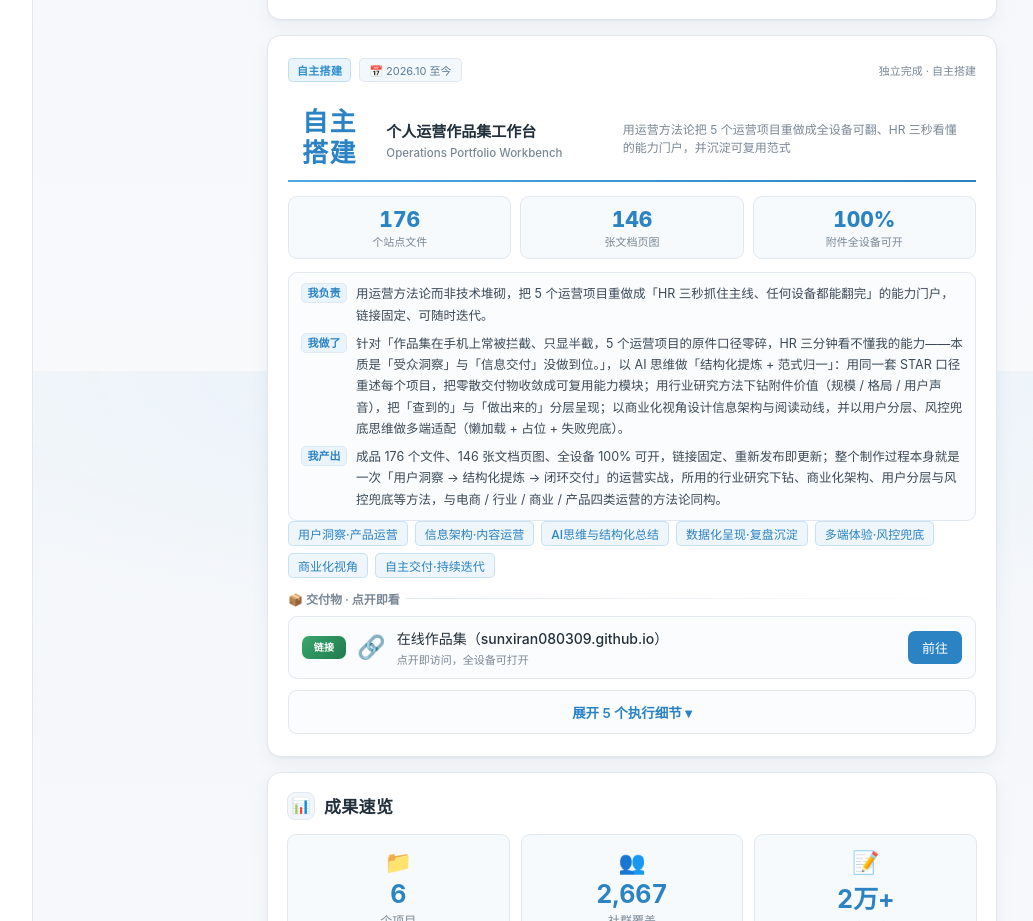
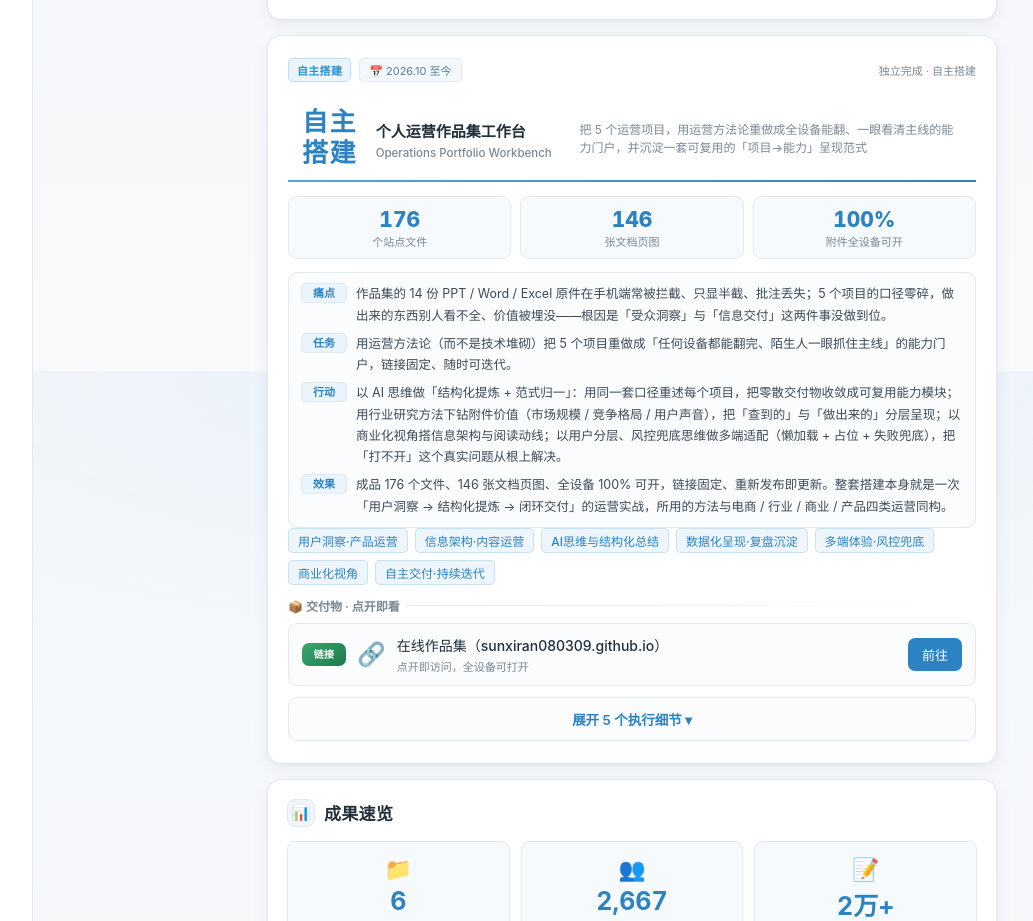
Before and after one commit to Sunxiran080309/sunxiran080309.github.io, a plain HTML site: page index.html in a window 1280 px wide. Shown: the part 6029-6950 px from the top of the page, without its empty margins (49-1082 px from the left). Drawn offline with Linux system fonts and the light colour scheme; some packages are replaced by stand-ins of ours; a script that the page names is missing.

Commit message:
portfolio: 孙习冉运营作品集 首版部署

```diff
--- a/index.html
+++ b/index.html
@@ -962,25 +962,20 @@ var P=[
 {
  id:'wb', src:'wb', srcTxt:'自主搭建',
  four:'自主搭建', name:'Operations Portfolio Workbench', nameCn:'个人运营作品集工作台',
- sub:'用运营方法论把 5 个运营项目重做成全设备可翻、HR 三秒看懂的能力门户，并沉淀可复用范式',
+ sub:'把 5 个运营项目，用运营方法论重做成全设备能翻、一眼看清主线的能力门户，并沉淀一套可复用的「项目→能力」呈现范式',
  time:'2026.10 至今',
  meta:'独立完成 · 自主搭建',
  metrics:[{n:'176',c:'个站点文件'},{n:'146',c:'张文档页图'},{n:'100%',c:'附件全设备可开'}],
  star:[
-  ['痛点','作品集在手机上常被拦截、只显半截，5 个运营项目的原件口径零碎，HR 三分钟看不懂我的能力——本质是「受众洞察」与「信息交付」没做到位。'],
-  ['任务','用运营方法论而非技术堆砌，把 5 个运营项目重做成「HR 三秒抓住主线、任何设备都能翻完」的能力门户，链接固定、可随时迭代。'],
-  ['行动','以 AI 思维做「结构化提炼 + 范式归一」：用同一套 STAR 口径重述每个项目，把零散交付物收敛成可复用能力模块；用行业研究方法下钻附件价值（规模 / 格局 / 用户声音），把「查到的」与「做出来的」分层呈现；以商业化视角设计信息架构与阅读动线，并以用户分层、风控兜底思维做多端适配（懒加载 + 占位 + 失败兜底）。'],
-  ['效果','成品 176 个文件、146 张文档页图、全设备 100% 可开，链接固定、重新发布即更新；整个制作过程本身就是一次「用户洞察 → 结构化提炼 → 闭环交付」的运营实战，所用的行业研究下钻、商业化架构、用户分层与风控兜底等方法，与电商 / 行业 / 商业 / 产品四类运营的方法论同构。']
- ],
- duty:[
-  ['我负责','从需求洞察到上线运维全流程独立完成（受众洞察 · 信息架构 · 文案 · 转档 · 部署 · 统计）'],
-  ['我做了','AI 结构化提炼 14 份原件 → 范式归一 5 个运营项目 → 多端适配与风控兜底 → 静态部署 + 固定链接 + 访问统计'],
-  ['我产出','176 文件全设备可开门户 · 固定链接 · 一套可复用的「项目→能力」呈现范式']
+  ['痛点','作品集的 14 份 PPT / Word / Excel 原件在手机端常被拦截、只显半截、批注丢失；5 个项目的口径零碎，做出来的东西别人看不全、价值被埋没——根因是「受众洞察」与「信息交付」这两件事没做到位。'],
+  ['任务','用运营方法论（而不是技术堆砌）把 5 个项目重做成「任何设备都能翻完、陌生人一眼抓住主线」的能力门户，链接固定、随时可迭代。'],
+  ['行动','以 AI 思维做「结构化提炼 + 范式归一」：用同一套口径重述每个项目，把零散交付物收敛成可复用能力模块；用行业研究方法下钻附件价值（市场规模 / 竞争格局 / 用户声音），把「查到的」与「做出来的」分层呈现；以商业化视角搭信息架构与阅读动线；以用户分层、风控兜底思维做多端适配（懒加载 + 占位 + 失败兜底），把「打不开」这个真实问题从根上解决。'],
+  ['效果','成品 176 个文件、146 张文档页图、全设备 100% 可开，链接固定、重新发布即更新。整套搭建本身就是一次「用户洞察 → 结构化提炼 → 闭环交付」的运营实战，所用的方法与电商 / 行业 / 商业 / 产品四类运营同构。']
  ],
  tags:['用户洞察·产品运营','信息架构·内容运营','AI思维与结构化总结','数据化呈现·复盘沉淀','多端体验·风控兜底','商业化视角','自主交付·持续迭代'],
- secs:[{t:'项目定位',h:'📌',p:'这是为求职运营岗自主搭建的对外作品集门户，目的是把上面 5 个运营项目的原件与能力，用「HR 一眼看懂、任何设备都能打开」的方式呈现。本站纯静态、本人维护、链接固定。'}],
+ secs:[{t:'项目定位',h:'📌',p:'这是为求职运营岗自主搭建的对外作品集门户，目的是把上面 5 个运营项目的原件与能力，用「一眼看懂主线、任何设备都能打开」的方式呈现。本站纯静态、本人维护、链接固定。'}],
  subs:[
-  {t:'需求洞察与痛点定义',h:'🔍',d:'从使用者（HR / 面试官）视角发现手机端打开附件的拦阻与半截显示问题，把「打不开」定义为真实产品需求，而不是归咎于对方设备。'},
+  {t:'需求洞察与痛点定义',h:'🔍',d:'从使用者视角发现手机端打开附件的拦阻与半截显示问题，把「打不开」定义为真实产品需求，而不是归咎于对方设备。'},
   {t:'信息架构与文案重构',h:'🧱',d:'把 5 个运营项目统一为「背景—我做了—结果」口径，附件直挂卡片、减少跳转；导航与板块顺序按阅读动线排布，让陌生人三秒看懂。'},
   {t:'文档转档与批注还原',h:'📄',d:'14 份 PPT / Word / Excel 逐份转成 146 张分页预览图；两份带批注文档用「带标记导出 + 重绘批注栏」的方式把批注原样还原，不留空白。'},
   {t:'资源组织与多端适配',h:'📱',d:'176 个文件按 assets 归类；逐页图 + 原生懒加载 + 占位高度 + 加载失败兜底，确保手机与电脑端都能完整打开每一个附件。'},
@@ -1029,11 +1024,11 @@ function cardHTML(p){
       (p.name?'<span class="p-en">'+esc(p.name)+'</span>':'')+'</div>'+
       '<div class="p-sub">'+esc(p.sub)+'</div>'+(p.cal?'<div class="p-cal">'+esc(p.cal)+'</div>':'')+'</div>'+
     '<div class="metrics">'+m+'</div>'+
-    '<div class="p-duty">'+
+    (p.duty?'<div class="p-duty">'+
       '<div class="pd-r"><span class="pd-k">我负责</span><span class="pd-v">'+p.star[1][1]+'</span></div>'+
       '<div class="pd-r"><span class="pd-k">我做了</span><span class="pd-v">针对「'+p.star[0][1]+'」，'+p.star[2][1]+'</span></div>'+
       '<div class="pd-r"><span class="pd-k">我产出</span><span class="pd-v">'+p.star[3][1]+'</span></div>'+
-    '</div>'+
+    '</div>':(p.star?'<div class="p-duty">'+p.star.map(function(s){return '<div class="pd-r"><span class="pd-k">'+s[0]+'</span><span class="pd-v">'+s[1]+'</span></div>';}).join('')+'</div>':''))+
     '<div class="tags">'+t+'</div>'+
     '<div class="fcap">📦 交付物 · 点开即看</div>'+
     '<div class="files">'+filesHTML(p.files)+'</div>'+
@@ -1093,12 +1088,17 @@ function renderL2(p){
         return '<div class="m"><div class="m-num">'+x.n+'</div><div class="m-cap">'+x.c+'</div>'+
         (x.note?'<div class="m-note">'+x.note+'</div>':'')+'</div>';}).join('')+'</div></div>';
 
+  if(p.duty){
     h+='<div class="card"><h2><span class="hico">📖</span>项目全貌 · 我负责 / 我做了 / 我产出</h2>'+
        '<div class="p-duty">'+
         '<div class="pd-r"><span class="pd-k">我负责</span><span class="pd-v">'+p.star[1][1]+'</span></div>'+
         '<div class="pd-r"><span class="pd-k">我做了</span><span class="pd-v">针对「'+p.star[0][1]+'」，'+p.star[2][1]+'</span></div>'+
         '<div class="pd-r"><span class="pd-k">我产出</span><span class="pd-v">'+p.star[3][1]+'</span></div>'+
        '</div></div>';
+  } else if(p.star){
+    h+='<div class="card"><h2><span class="hico">📖</span>项目全貌 · 痛点 / 任务 / 行动 / 效果</h2>'+
+       '<div class="p-duty">'+p.star.map(function(s){return '<div class="pd-r"><span class="pd-k">'+s[0]+'</span><span class="pd-v">'+s[1]+'</span></div>';}).join('')+'</div></div>';
+  }
 
   (p.secs||[]).forEach(function(s){
     h+='<div class="p-sec"><h3><span>'+s.h+'</span>'+esc(s.t)+'</h3><p>'+s.p+'</p></div>';
```
Lines whose indentation alone changed are shown as unchanged.
